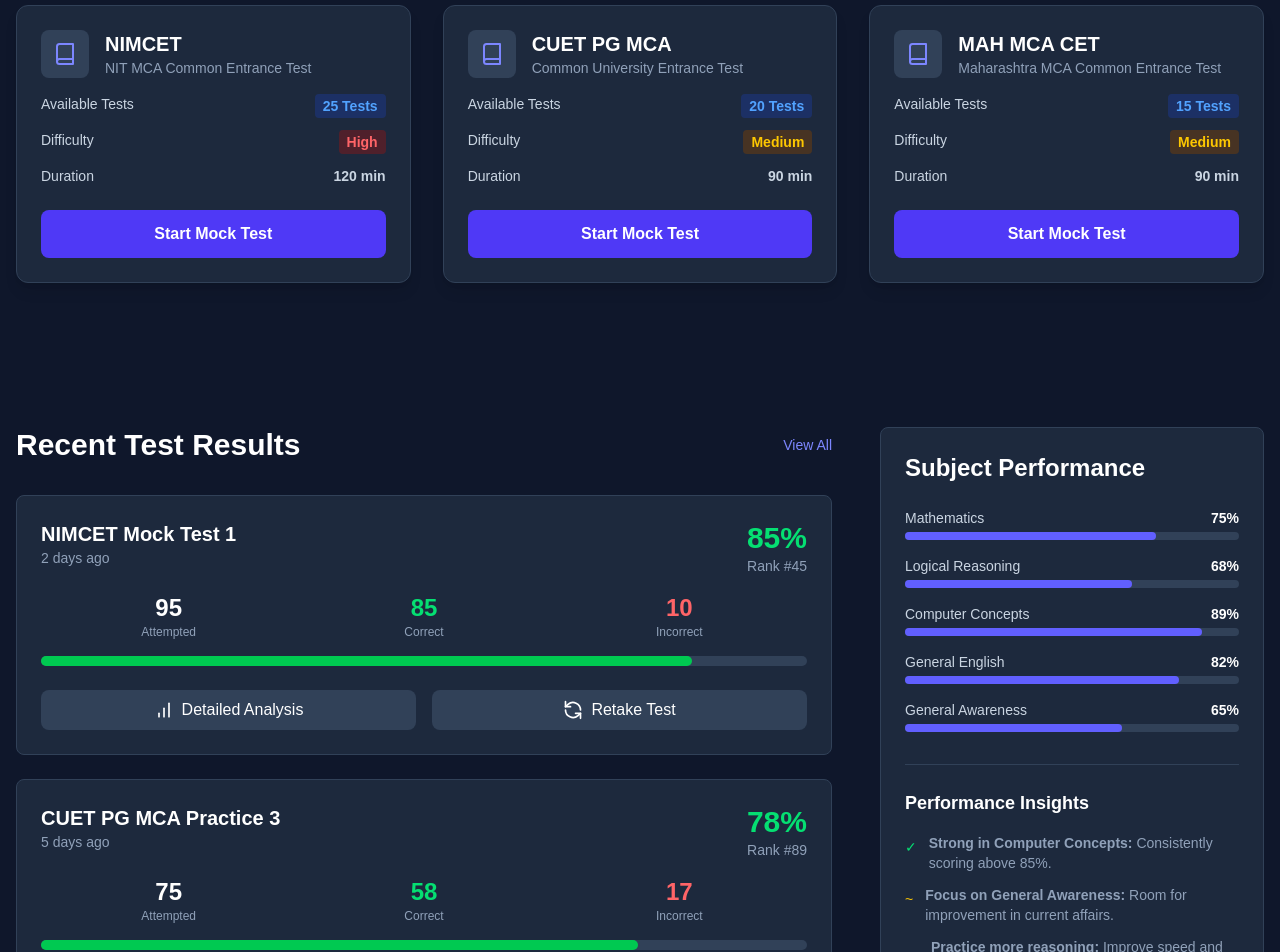
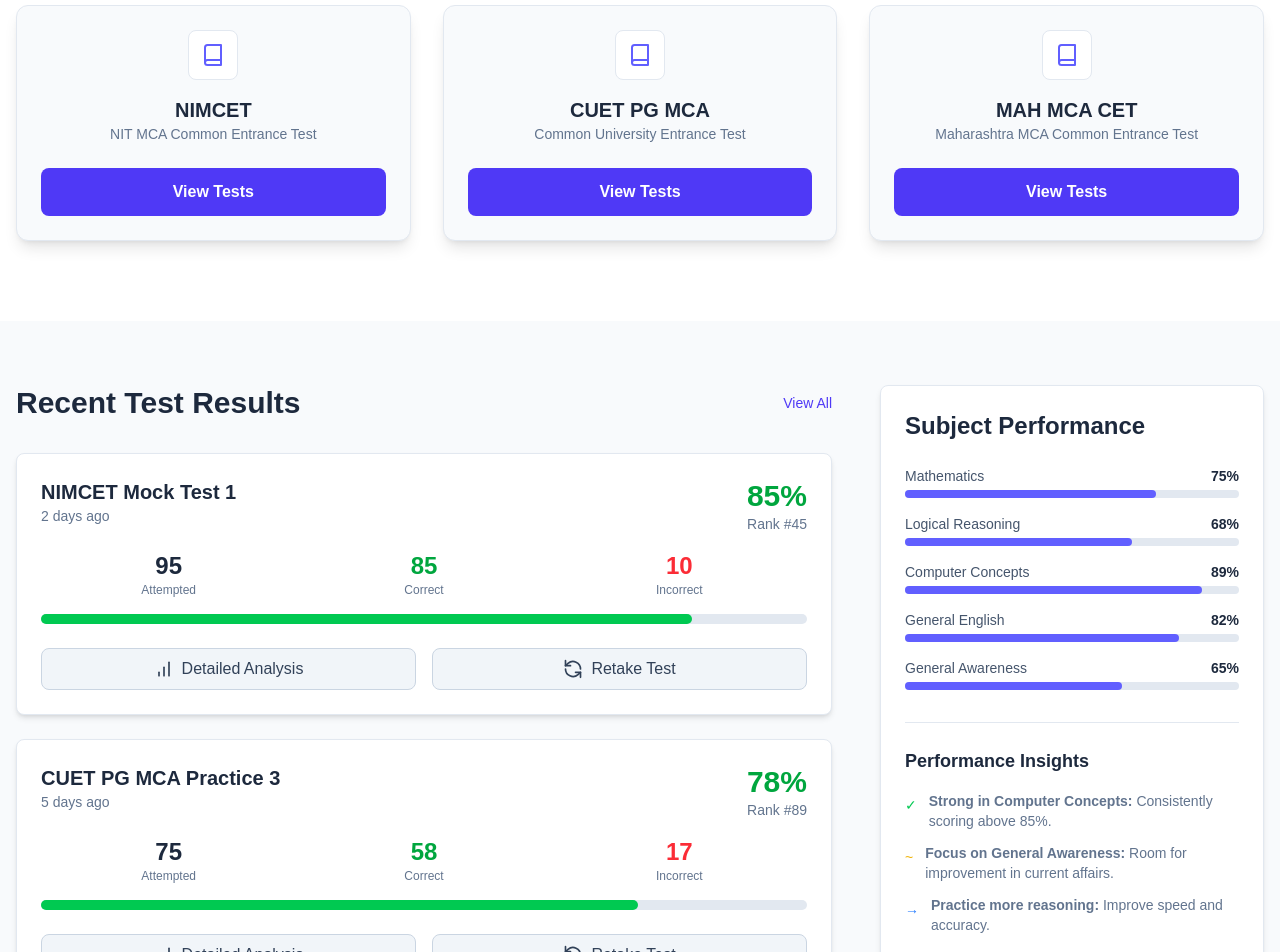
Before and after one commit to adarshjha01/mcaverse, a Next.js app: page /mock-tests in a window 1280 px wide. Shown: the part 520-1472 px from the top of the page. Built offline with nearby package versions, Linux system fonts and the light colour scheme.

Commit message:
Updated Mock tests

```diff
--- /dev/null
+++ b/src/app/mock-tests/[exam]/page.tsx
@@ -0,0 +1,36 @@
+// src/app/mock-tests/[exam]/page.tsx
+import { Navbar } from "@/components/landing/Navbar";
+import { TestList } from "@/components/mock-tests/TestList";
+import { notFound } from "next/navigation";
+
+// This data could come from a database later
+const examData: { [key: string]: { name: string; description: string } } = {
+    nimcet: { name: "NIMCET", description: "NIT MCA Common Entrance Test" },
+    cuet: { name: "CUET PG MCA", description: "Common University Entrance Test" },
+    mahmca: { name: "MAH MCA CET", description: "Maharashtra MCA Common Entrance Test" },
+};
+
+export default function ExamDetailPage({ params }: { params: { exam: string } }) {
+    const examDetails = examData[params.exam];
+
+    if (!examDetails) {
+        notFound(); // Show 404 if the exam doesn't exist
+    }
+
+    return (
+        <div className="bg-white text-slate-800 min-h-screen">
+            <Navbar />
+            <main className="pt-16">
+                <section className="py-16 text-center bg-slate-50 border-b border-slate-200">
+                    <h1 className="text-4xl font-bold mb-2">{examDetails.name} Mock Tests</h1>
+                    <p className="text-lg text-slate-600 max-w-3xl mx-auto">
+                        {examDetails.description}
+                    </p>
+                </section>
+                <div className="container mx-auto px-4 py-16">
+                    <TestList examName={examDetails.name} />
+                </div>
+            </main>
+        </div>
+    );
+}
--- a/src/app/mock-tests/page.tsx
+++ b/src/app/mock-tests/page.tsx
@@ -7,22 +7,21 @@
 
 export default function MockTestsPage() {
   return (
-    <div className="bg-slate-900 text-white min-h-screen">
+    <div className="bg-white text-slate-800 min-h-screen">
       <Navbar />
       <main className="pt-16">
-        {/* Page Header */}
-        <section className="py-16 text-center bg-slate-800 border-b border-slate-700">
-            <IconClipboardCheck className="w-16 h-16 mx-auto text-indigo-400 mb-4" />
+        <section className="py-16 text-center bg-slate-50 border-b border-slate-200">
+            <IconClipboardCheck className="w-16 h-16 mx-auto text-indigo-500 mb-4" />
             <h1 className="text-4xl font-bold mb-2">Mock Tests & Practice Papers</h1>
-            <p className="text-lg text-slate-400 max-w-3xl mx-auto">
+            <p className="text-lg text-slate-600 max-w-3xl mx-auto">
                 Comprehensive practice tests for NIMCET, CUET PG MCA, and MAH MCA CET with detailed analysis and performance tracking.
             </p>
         </section>
 
         <AvailableExams />
 
-        {/* Dashboard Section */}
-        <section className="container mx-auto px-4 py-16">
+        <section className="bg-slate-50">
+            <div className="container mx-auto px-4 py-16">
                 <div className="grid lg:grid-cols-3 gap-12">
                     <div className="lg:col-span-2">
                         <RecentTestResults />
@@ -31,6 +30,7 @@
                         <SubjectPerformance />
                     </div>
                 </div>
+            </div>
         </section>
       </main>
     </div>
--- a/src/components/mock-tests/AvailableExams.tsx
+++ b/src/components/mock-tests/AvailableExams.tsx
@@ -1,39 +1,32 @@
 // src/components/mock-tests/AvailableExams.tsx
-"use client";
-import React, { useState } from 'react';
-import { IconBook } from '@/components/ui/Icons'; // Assuming IconBook is in your shared icons file
+import React from 'react';
+import Link from 'next/link';
+import { IconBook } from '@/components/ui/Icons';
 
 const exams = [
-    { name: "NIMCET", fullName: "NIT MCA Common Entrance Test", tests: 25, difficulty: "High", duration: 120 },
-    { name: "CUET PG MCA", fullName: "Common University Entrance Test", tests: 20, difficulty: "Medium", duration: 90 },
-    { name: "MAH MCA CET", fullName: "Maharashtra MCA Common Entrance Test", tests: 15, difficulty: "Medium", duration: 90 },
+    { id: 'nimcet', name: "NIMCET", fullName: "NIT MCA Common Entrance Test" },
+    { id: 'cuet', name: "CUET PG MCA", fullName: "Common University Entrance Test" },
+    { id: 'mahmca', name: "MAH MCA CET", fullName: "Maharashtra MCA Common Entrance Test" },
 ];
 
 export const AvailableExams = () => {
     return (
-        <section className="bg-slate-900 py-20">
+        <section className="bg-white py-20">
             <div className="container mx-auto px-4">
-                <h2 className="text-3xl font-bold mb-8">Available Exams</h2>
+                <h2 className="text-3xl font-bold mb-8 text-center">Available Exams</h2>
                 <div className="grid md:grid-cols-2 lg:grid-cols-3 gap-8">
                     {exams.map(exam => (
-                        <div key={exam.name} className="bg-slate-800 rounded-xl shadow-lg border border-slate-700 p-6 flex flex-col">
-                            <div className="flex items-center gap-4 mb-4">
-                                <div className="bg-slate-700 p-3 rounded-lg">
-                                    <IconBook className="w-6 h-6 text-indigo-400" />
+                        <div key={exam.name} className="bg-slate-50 rounded-xl shadow-lg border border-slate-200 p-6 flex flex-col text-center">
+                            <div className="flex-grow flex flex-col items-center justify-center">
+                                <div className="bg-white p-3 rounded-lg border border-slate-200 mb-4">
+                                    <IconBook className="w-6 h-6 text-indigo-500" />
                                 </div>
-                                <div>
-                                    <h3 className="text-xl font-bold">{exam.name}</h3>
-                                    <p className="text-sm text-slate-400">{exam.fullName}</p>
-                                </div>
+                                <h3 className="text-xl font-bold">{exam.name}</h3>
+                                <p className="text-sm text-slate-500 mb-6">{exam.fullName}</p>
                             </div>
-                            <div className="space-y-3 text-sm text-slate-300 flex-grow">
-                                <div className="flex justify-between"><span>Available Tests</span> <span className="font-semibold text-blue-400 bg-blue-900/50 px-2 py-0.5 rounded">{exam.tests} Tests</span></div>
-                                <div className="flex justify-between"><span>Difficulty</span> <span className={`font-semibold px-2 py-0.5 rounded ${exam.difficulty === 'High' ? 'text-red-400 bg-red-900/50' : 'text-yellow-400 bg-yellow-900/50'}`}>{exam.difficulty}</span></div>
-                                <div className="flex justify-between"><span>Duration</span> <span className="font-semibold">{exam.duration} min</span></div>
-                            </div>
-                            <button className="mt-6 w-full bg-indigo-600 text-white font-semibold py-3 rounded-lg hover:bg-indigo-700 transition-colors">
-                                Start Mock Test
-                            </button>
+                            <Link href={`/mock-tests/${exam.id}`} className="mt-auto w-full text-center bg-indigo-600 text-white font-semibold py-3 rounded-lg hover:bg-indigo-700 transition-colors">
+                                View Tests
+                            </Link>
                         </div>
                     ))}
                 </div>
--- a/src/components/mock-tests/RecentTestResults.tsx
+++ b/src/components/mock-tests/RecentTestResults.tsx
@@ -11,34 +11,34 @@
         <div>
             <div className="flex justify-between items-center mb-8">
                 <h2 className="text-3xl font-bold">Recent Test Results</h2>
-                <button className="text-sm font-medium text-indigo-400 hover:text-indigo-300">View All</button>
+                <button className="text-sm font-medium text-indigo-600 hover:text-indigo-800">View All</button>
             </div>
             <div className="space-y-6">
                 {results.map(result => (
-                    <div key={result.name} className="bg-slate-800 p-6 rounded-lg border border-slate-700">
+                    <div key={result.name} className="bg-white p-6 rounded-lg border border-slate-200 shadow-md">
                         <div className="flex justify-between items-start mb-4">
                             <div>
                                 <h3 className="text-xl font-bold">{result.name}</h3>
-                                <p className="text-sm text-slate-400">{result.date}</p>
+                                <p className="text-sm text-slate-500">{result.date}</p>
                             </div>
                             <div className="text-right">
-                                <p className="text-3xl font-bold text-green-400">{result.score}%</p>
-                                <p className="text-sm text-slate-400">Rank #{result.rank}</p>
+                                <p className="text-3xl font-bold text-green-600">{result.score}%</p>
+                                <p className="text-sm text-slate-500">Rank #{result.rank}</p>
                             </div>
                         </div>
                         <div className="grid grid-cols-3 text-center mb-4">
-                            <div><p className="text-2xl font-semibold">{result.attempted}</p><p className="text-xs text-slate-400">Attempted</p></div>
-                            <div><p className="text-2xl font-semibold text-green-400">{result.correct}</p><p className="text-xs text-slate-400">Correct</p></div>
-                            <div><p className="text-2xl font-semibold text-red-400">{result.incorrect}</p><p className="text-xs text-slate-400">Incorrect</p></div>
+                            <div><p className="text-2xl font-semibold">{result.attempted}</p><p className="text-xs text-slate-500">Attempted</p></div>
+                            <div><p className="text-2xl font-semibold text-green-600">{result.correct}</p><p className="text-xs text-slate-500">Correct</p></div>
+                            <div><p className="text-2xl font-semibold text-red-500">{result.incorrect}</p><p className="text-xs text-slate-500">Incorrect</p></div>
                         </div>
-                        <div className="w-full bg-slate-700 rounded-full h-2.5 mb-6">
+                        <div className="w-full bg-slate-200 rounded-full h-2.5 mb-6">
                             <div className="bg-green-500 h-2.5 rounded-full" style={{ width: `${result.score}%` }}></div>
                         </div>
                         <div className="flex gap-4">
-                            <button className="flex-1 bg-slate-700 hover:bg-slate-600 text-white font-medium py-2 px-4 rounded-lg transition-colors flex items-center justify-center gap-2">
+                            <button className="flex-1 bg-slate-100 hover:bg-slate-200 text-slate-700 font-medium py-2 px-4 rounded-lg transition-colors flex items-center justify-center gap-2 border border-slate-300">
                                 <IconBarChart /> Detailed Analysis
                             </button>
-                            <button className="flex-1 bg-slate-700 hover:bg-slate-600 text-white font-medium py-2 px-4 rounded-lg transition-colors flex items-center justify-center gap-2">
+                            <button className="flex-1 bg-slate-100 hover:bg-slate-200 text-slate-700 font-medium py-2 px-4 rounded-lg transition-colors flex items-center justify-center gap-2 border border-slate-300">
                                 <IconRefreshCw /> Retake Test
                             </button>
                         </div>
--- a/src/components/mock-tests/SubjectPerformance.tsx
+++ b/src/components/mock-tests/SubjectPerformance.tsx
@@ -1,5 +1,4 @@
 // src/components/mock-tests/SubjectPerformance.tsx
-
 const subjects = [
     { name: "Mathematics", score: 75 },
     { name: "Logical Reasoning", score: 68 },
@@ -10,27 +9,27 @@
 
 export const SubjectPerformance = () => {
     return (
-        <div className="bg-slate-800 p-6 rounded-lg border border-slate-700 sticky top-24">
+        <div className="bg-white p-6 rounded-lg border border-slate-200 shadow-md sticky top-24">
             <h2 className="text-2xl font-bold mb-6">Subject Performance</h2>
             <div className="space-y-4">
                 {subjects.map(subject => (
                     <div key={subject.name}>
                         <div className="flex justify-between text-sm mb-1">
-                            <span className="text-slate-300">{subject.name}</span>
+                            <span className="text-slate-600">{subject.name}</span>
                             <span className="font-semibold">{subject.score}%</span>
                         </div>
-                        <div className="w-full bg-slate-700 rounded-full h-2">
+                        <div className="w-full bg-slate-200 rounded-full h-2">
                             <div className="bg-indigo-500 h-2 rounded-full" style={{ width: `${subject.score}%` }}></div>
                         </div>
                     </div>
                 ))}
             </div>
-            <div className="mt-8 pt-6 border-t border-slate-700">
+            <div className="mt-8 pt-6 border-t border-slate-200">
                  <h3 className="text-lg font-bold mb-4">Performance Insights</h3>
-                 <ul className="space-y-3 text-sm text-slate-400">
-                    <li className="flex items-start gap-3"><span className="text-green-400 mt-1">✓</span> <span><strong>Strong in Computer Concepts:</strong> Consistently scoring above 85%.</span></li>
-                    <li className="flex items-start gap-3"><span className="text-yellow-400 mt-1">~</span> <span><strong>Focus on General Awareness:</strong> Room for improvement in current affairs.</span></li>
-                    <li className="flex items-start gap-3"><span className="text-blue-400 mt-1">→</span> <span><strong>Practice more reasoning:</strong> Improve speed and accuracy.</span></li>
+                 <ul className="space-y-3 text-sm text-slate-500">
+                    <li className="flex items-start gap-3"><span className="text-green-500 mt-1">✓</span> <span><strong>Strong in Computer Concepts:</strong> Consistently scoring above 85%.</span></li>
+                    <li className="flex items-start gap-3"><span className="text-yellow-500 mt-1">~</span> <span><strong>Focus on General Awareness:</strong> Room for improvement in current affairs.</span></li>
+                    <li className="flex items-start gap-3"><span className="text-blue-500 mt-1">→</span> <span><strong>Practice more reasoning:</strong> Improve speed and accuracy.</span></li>
                  </ul>
             </div>
         </div>
--- /dev/null
+++ b/src/components/mock-tests/TestList.tsx
@@ -0,0 +1,36 @@
+// src/components/mock-tests/TestList.tsx
+import Link from "next/link";
+
+// Mock data for the tests
+const tests = [
+    { id: 1, name: "Full Syllabus Mock Test 1", questions: 120, duration: 120 },
+    { id: 2, name: "Full Syllabus Mock Test 2", questions: 120, duration: 120 },
+    { id: 3, name: "Sectional Test: Mathematics", questions: 50, duration: 60 },
+    { id: 4, name: "Sectional Test: Logical Reasoning", questions: 40, duration: 45 },
+];
+
+export const TestList = ({ examName }: { examName: string }) => {
+    return (
+        <div className="max-w-4xl mx-auto">
+            <h2 className="text-3xl font-bold mb-8">Available Tests for {examName}</h2>
+            <div className="bg-white rounded-lg shadow-md border border-slate-200">
+                <ul className="divide-y divide-slate-200">
+                    {tests.map(test => (
+                        <li key={test.id} className="p-4 flex justify-between items-center hover:bg-slate-50">
+                            <div>
+                                <h3 className="text-lg font-semibold text-slate-800">{test.name}</h3>
+                                <div className="flex gap-4 text-sm text-slate-500 mt-1">
+                                    <span>{test.questions} Questions</span>
+                                    <span>{test.duration} Minutes</span>
+                                </div>
+                            </div>
+                            <Link href="#" className="bg-indigo-600 text-white font-semibold px-5 py-2 rounded-lg hover:bg-indigo-700 transition-colors">
+                                Attempt Test
+                            </Link>
+                        </li>
+                    ))}
+                </ul>
+            </div>
+        </div>
+    );
+};
```
Also changed, not shown: src/components/ui/Icons.tsx (+14 -0 lines). Lines whose indentation alone changed are shown as unchanged.
